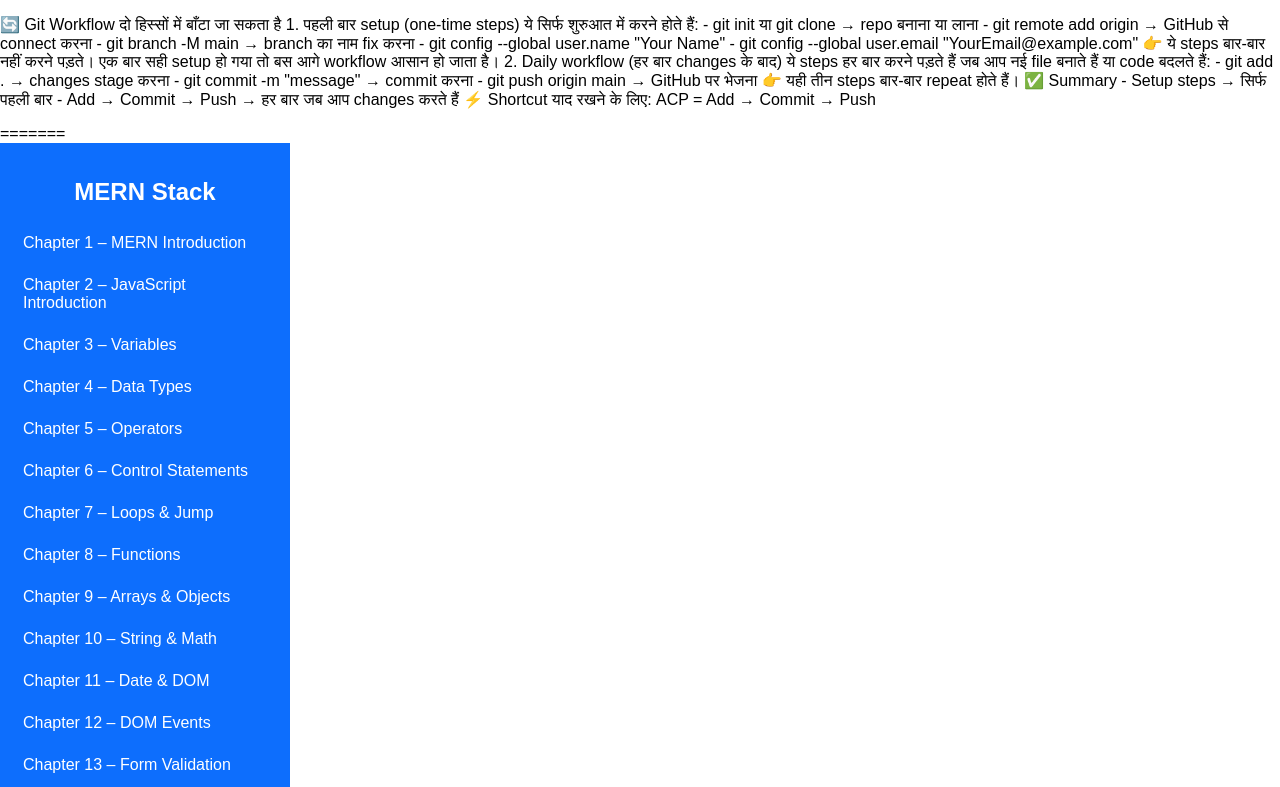
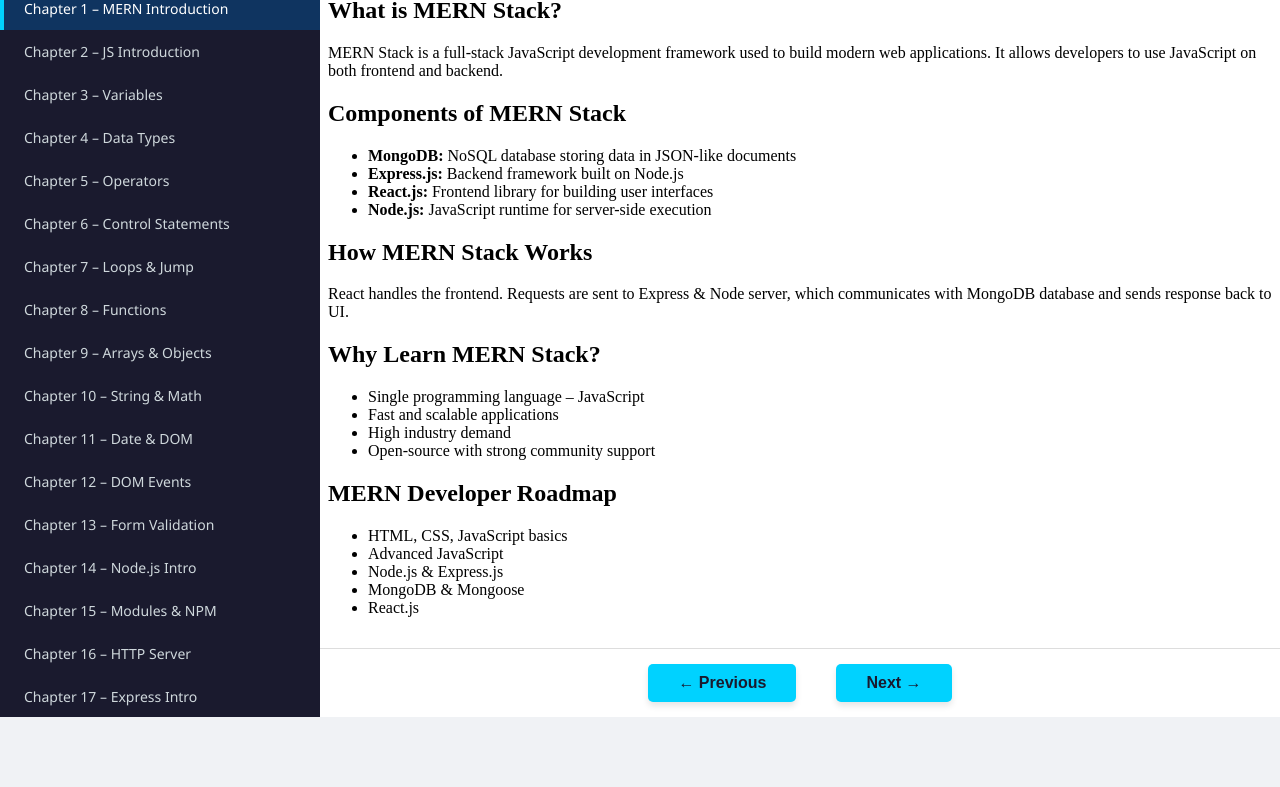
Before and after one commit to conceptEdu/Beginner2M1, a plain HTML site: page index.html in a window 1280 px wide. Shown: the part 83-870 px from the top of the page. After the commit the page ends 800 px from the top, so only its background shows below. Drawn offline with Linux system fonts and the light colour scheme.

Commit message:
addition after some correction

```diff
--- a/css/style.css
+++ b/css/style.css
@@ -1,52 +1,115 @@
+* {
+    box-sizing: border-box;
+    margin: 0;
+    padding: 0;
+}
+
 body {
-  margin: 0;
-  font-family: Arial, sans-serif;
+    font-family: 'Segoe UI', Tahoma, Geneva, Verdana, sans-serif;
+    background-color: #f0f2f5;
 }
 
 .container {
     display: flex;
     height: 100vh;
+    overflow: hidden;
 }
 
+/* Sidebar Styling */
 .sidebar {
-  width: 260px;
-  background: #0d6efd;
+    width: 320px;
+    background-color: #1a1a2e;
     color: white;
-  padding: 15px;
+    padding: 20px 0;
     overflow-y: auto;
+    box-shadow: 2px 0 5px rgba(0,0,0,0.2);
 }
 
 .sidebar h2 {
     text-align: center;
+    font-size: 22px;
+    margin-bottom: 20px;
+    color: #00d2ff;
+    padding: 0 15px;
 }
 
 .sidebar ul {
     list-style: none;
-  padding: 0;
-}
-
-.sidebar ul li {
-  margin: 8px 0;
 }
 
 .sidebar ul li a {
-  color: white;
+    color: #cfd8dc;
     text-decoration: none;
     display: block;
-  padding: 8px;
-  border-radius: 4px;
+    padding: 12px 20px;
+    font-size: 14px;
+    border-left: 4px solid transparent;
+    transition: 0.3s;
 }
 
 .sidebar ul li a:hover {
-  background: #084298;
+    background-color: #16213e;
+    color: #00d2ff;
 }
 
+.sidebar ul li a.active {
+    background-color: #0f3460;
+    color: white;
+    border-left: 4px solid #00d2ff;
+}
+
+/* Content Area Styling */
 .content {
-  flex: 1;
+    flex-grow: 1;
+    display: flex;
+    flex-direction: column;
 }
 
 iframe {
     width: 100%;
-  height: 100%;
+    flex-grow: 1;
     border: none;
+    background: white;
 }
+
+/* Navigation Buttons Container */
+.navigation-buttons {
+    display: flex;
+    justify-content: center;
+    gap: 40px;
+    padding: 15px;
+    background: #fff;
+    border-top: 1px solid #ddd;
+}
+
+.navigation-buttons button {
+    padding: 10px 30px;
+    font-size: 16px;
+    cursor: pointer;
+    border: none;
+    border-radius: 5px;
+    background-color: #00d2ff;
+    color: #1a1a2e;
+    font-weight: bold;
+    transition: 0.3s;
+    box-shadow: 0 4px 6px rgba(0,0,0,0.1);
+}
+
+.navigation-buttons button:hover {
+    background-color: #3498db;
+    color: white;
+    transform: translateY(-2px);
+}
+
+.navigation-buttons button:active {
+    transform: translateY(0);
+}
+
+/* Scrollbar Styling for Sidebar */
+.sidebar::-webkit-scrollbar {
+    width: 6px;
+}
+.sidebar::-webkit-scrollbar-thumb {
+    background: #444;
+    border-radius: 10px;
+}
--- a/index.html
+++ b/index.html
@@ -1,41 +1,8 @@
 <!DOCTYPE html>
-<html lang="en">
+<html lang="hi">
 <head>
-<<<<<<< HEAD
   <meta charset="UTF-8">
   <meta name="viewport" content="width=device-width, initial-scale=1.0">
-    <title>Document</title>
-</head>
-<body>
-    <h1> I am very tired</h1>
-    <p>🔄 Git Workflow दो हिस्सों में बाँटा जा सकता है
-1. पहली बार setup (one‑time steps)
-ये सिर्फ शुरुआत में करने होते हैं:
-- git init या git clone <repo-url> → repo बनाना या लाना
-- git remote add origin <repo-url> → GitHub से connect करना
-- git branch -M main → branch का नाम fix करना
-- git config --global user.name "Your Name"
-- git config --global user.email "YourEmail@example.com"
-👉 ये steps बार‑बार नहीं करने पड़ते। एक बार सही setup हो गया तो बस आगे workflow आसान हो जाता है।
-
-2. Daily workflow (हर बार changes के बाद)
-ये steps हर बार करने पड़ते हैं जब आप नई file बनाते हैं या code बदलते हैं:
-- git add . → changes stage करना
-- git commit -m "message" → commit करना
-- git push origin main → GitHub पर भेजना
-👉 यही तीन steps बार‑बार repeat होते हैं।
-
-✅ Summary
-- Setup steps → सिर्फ पहली बार
-- Add → Commit → Push → हर बार जब आप changes करते हैं
-
-⚡ Shortcut याद रखने के लिए:
-ACP = Add → Commit → Push
-</p>
-</body>
-</html>
-=======
-  <meta charset="UTF-8">
   <title>MERN Stack Web Notes</title>
   <link rel="stylesheet" href="css/style.css">
 </head>
@@ -43,13 +10,11 @@
 
 <div class="container">
 
-  <!-- Sidebar -->
   <aside class="sidebar">
     <h2>MERN Stack</h2>
-  <ul>
-    <!-- JavaScript -->
-    <li><a href="chapters/chapter-1-mern-introduction.html" target="content">Chapter 1 – MERN Introduction</a></li>
-    <li><a href="chapters/chapter-2-introduction-to-javascript.html" target="content">Chapter 2 – JavaScript Introduction</a></li>
+    <ul id="chapterList">
+      <li><a href="chapters/chapter-1-mern-introduction.html" target="content" class="active">Chapter 1 – MERN Introduction</a></li>
+      <li><a href="chapters/chapter-2-introduction-to-javascript.html" target="content">Chapter 2 – JS Introduction</a></li>
       <li><a href="chapters/chapter-3-javascript-variables.html" target="content">Chapter 3 – Variables</a></li>
       <li><a href="chapters/chapter-4-javascript-data-types.html" target="content">Chapter 4 – Data Types</a></li>
       <li><a href="chapters/chapter-5-javascript-operators.html" target="content">Chapter 5 – Operators</a></li>
@@ -61,47 +26,72 @@
       <li><a href="chapters/chapter-11-javascript-date-dom.html" target="content">Chapter 11 – Date & DOM</a></li>
       <li><a href="chapters/chapter-12-dom-events.html" target="content">Chapter 12 – DOM Events</a></li>
       <li><a href="chapters/chapter-13-js-form-validation-error-handling.html" target="content">Chapter 13 – Form Validation</a></li>
-
-    <!-- Node.js -->
       <li><a href="chapters/chapter-14-introduction-to-nodejs.html" target="content">Chapter 14 – Node.js Intro</a></li>
       <li><a href="chapters/chapter-15-nodejs-modules-npm.html" target="content">Chapter 15 – Modules & NPM</a></li>
       <li><a href="chapters/chapter-16-nodejs-http-server.html" target="content">Chapter 16 – HTTP Server</a></li>
-
-    <!-- Express -->
       <li><a href="chapters/chapter-17-introduction-to-expressjs.html" target="content">Chapter 17 – Express Intro</a></li>
       <li><a href="chapters/chapter-18-express-middleware-static-files.html" target="content">Chapter 18 – Middleware</a></li>
       <li><a href="chapters/chapter-19-express-routing-rest-api.html" target="content">Chapter 19 – REST API</a></li>
-
-    <!-- MongoDB -->
       <li><a href="chapters/chapter-20-mongodb-introduction-nosql.html" target="content">Chapter 20 – MongoDB Intro</a></li>
       <li><a href="chapters/chapter-21-mongodb-crud-operations.html" target="content">Chapter 21 – MongoDB CRUD</a></li>
-
-    <!-- Mongoose -->
       <li><a href="chapters/chapter-22-mongoose-introduction-schema.html" target="content">Chapter 22 – Mongoose Intro</a></li>
       <li><a href="chapters/chapter-23-mongoose-crud-operations.html" target="content">Chapter 23 – Mongoose CRUD</a></li>
-
-    <!-- Auth -->
       <li><a href="chapters/chapter-24-authentication-authorization-jwt.html" target="content">Chapter 24 – Authentication (JWT)</a></li>
-
-    <!-- React -->
       <li><a href="chapters/chapter-25-reactjs-introduction-setup.html" target="content">Chapter 25 – React Intro</a></li>
       <li><a href="chapters/chapter-26-react-components-props-state.html" target="content">Chapter 26 – Props & State</a></li>
       <li><a href="chapters/chapter-27-react-hooks-useeffect.html" target="content">Chapter 27 – Hooks</a></li>
       <li><a href="chapters/chapter-28-react-routing.html" target="content">Chapter 28 – Routing</a></li>
       <li><a href="chapters/chapter-29-react-api-integration.html" target="content">Chapter 29 – API Integration</a></li>
-
-    <!-- Deployment -->
       <li><a href="chapters/chapter-30-mern-project-structure-deployment.html" target="content">Chapter 30 – Deployment</a></li>
+      <li><a href="chapters/chapter-31-mern-project-GitHub.html" target="content">Chapter 31 – GitHub</a></li>
     </ul>
   </aside>
 
-  <!-- Main Content -->
   <main class="content">
-    <iframe name="content"></iframe>
+    <iframe name="content" id="contentFrame" src="chapters/chapter-1-mern-introduction.html"></iframe>
+
+    <div class="navigation-buttons">
+      <button onclick="navigate('prev')">← Previous</button>
+      <button onclick="navigate('next')">Next →</button>
+    </div>
   </main>
 
 </div>
 
+<script>
+  function navigate(direction) {
+    const links = Array.from(document.querySelectorAll('.sidebar ul li a'));
+    const iframe = document.getElementById('contentFrame');
+
+    // वर्तमान में जो फाइल खुली है उसका नाम निकालें
+    const currentPath = iframe.contentWindow.location.pathname;
+    const currentFile = currentPath.substring(currentPath.lastIndexOf('/') + 1);
+
+    // वर्तमान लिंक का इंडेक्स ढूंढें
+    let currentIndex = links.findIndex(link => link.getAttribute('href').includes(currentFile));
+
+    if (direction === 'next' && currentIndex < links.length - 1) {
+      links[currentIndex + 1].click();
+      updateActiveLink(links[currentIndex + 1]);
+    } else if (direction === 'prev' && currentIndex > 0) {
+      links[currentIndex - 1].click();
+      updateActiveLink(links[currentIndex - 1]);
+    }
+  }
+
+  // साइडबार में सिलेक्टेड चैप्टर को हाईलाइट करने के लिए
+  function updateActiveLink(activeLink) {
+    document.querySelectorAll('.sidebar ul li a').forEach(link => link.classList.remove('active'));
+    activeLink.classList.add('active');
+  }
+
+  // अगर साइडबार लिंक पर डायरेक्ट क्लिक करें तो भी हाईलाइट बदल जाए
+  document.querySelectorAll('.sidebar ul li a').forEach(link => {
+    link.addEventListener('click', function() {
+      updateActiveLink(this);
+    });
+  });
+</script>
+
 </body>
 </html>
->>>>>>> 5787db2 (My MERN stack notes uploaded)
```
Also changed, not shown: chapters/chapter-31-mern-project-GitHub.html (added, +26 -0 lines). Lines whose indentation alone changed are shown as unchanged.
